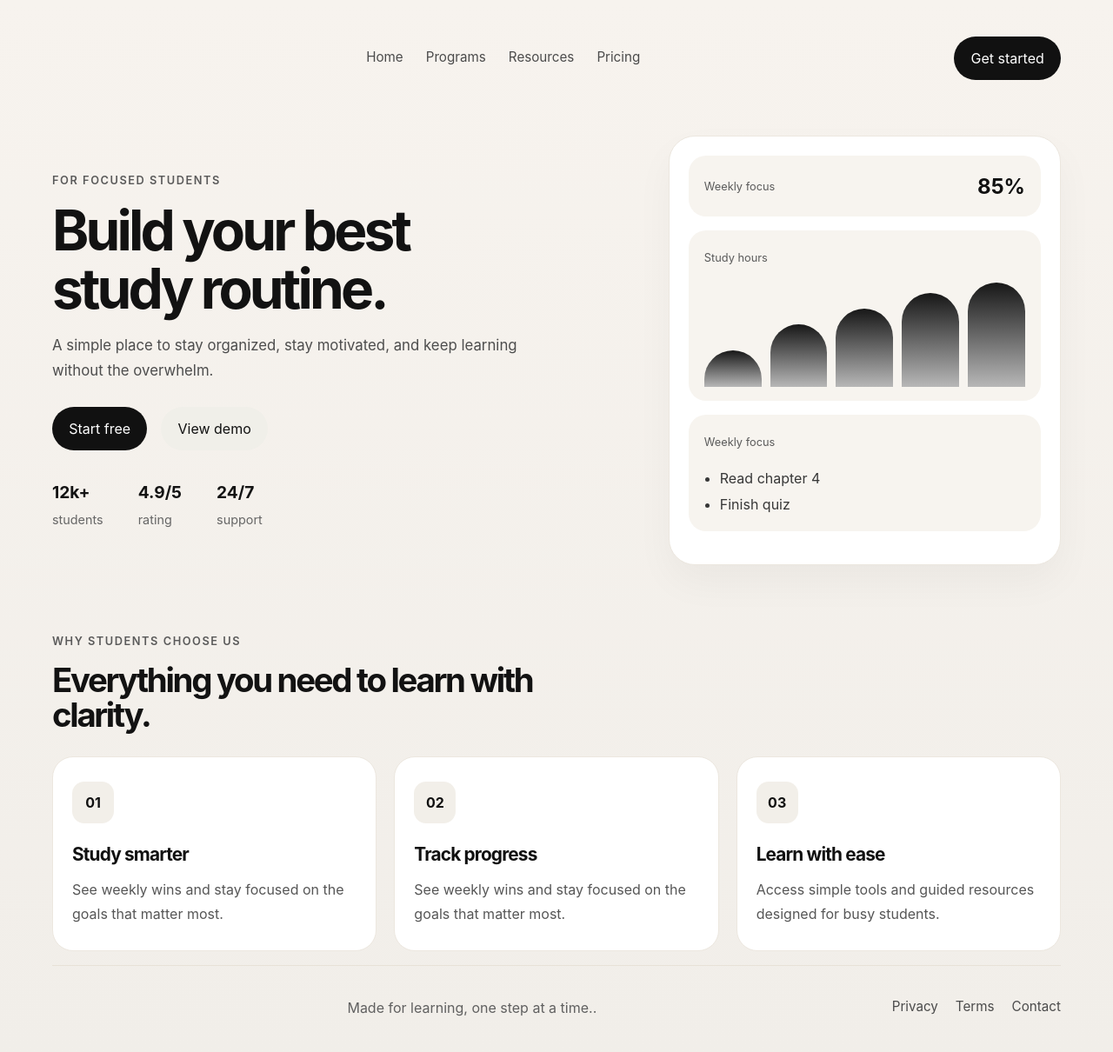
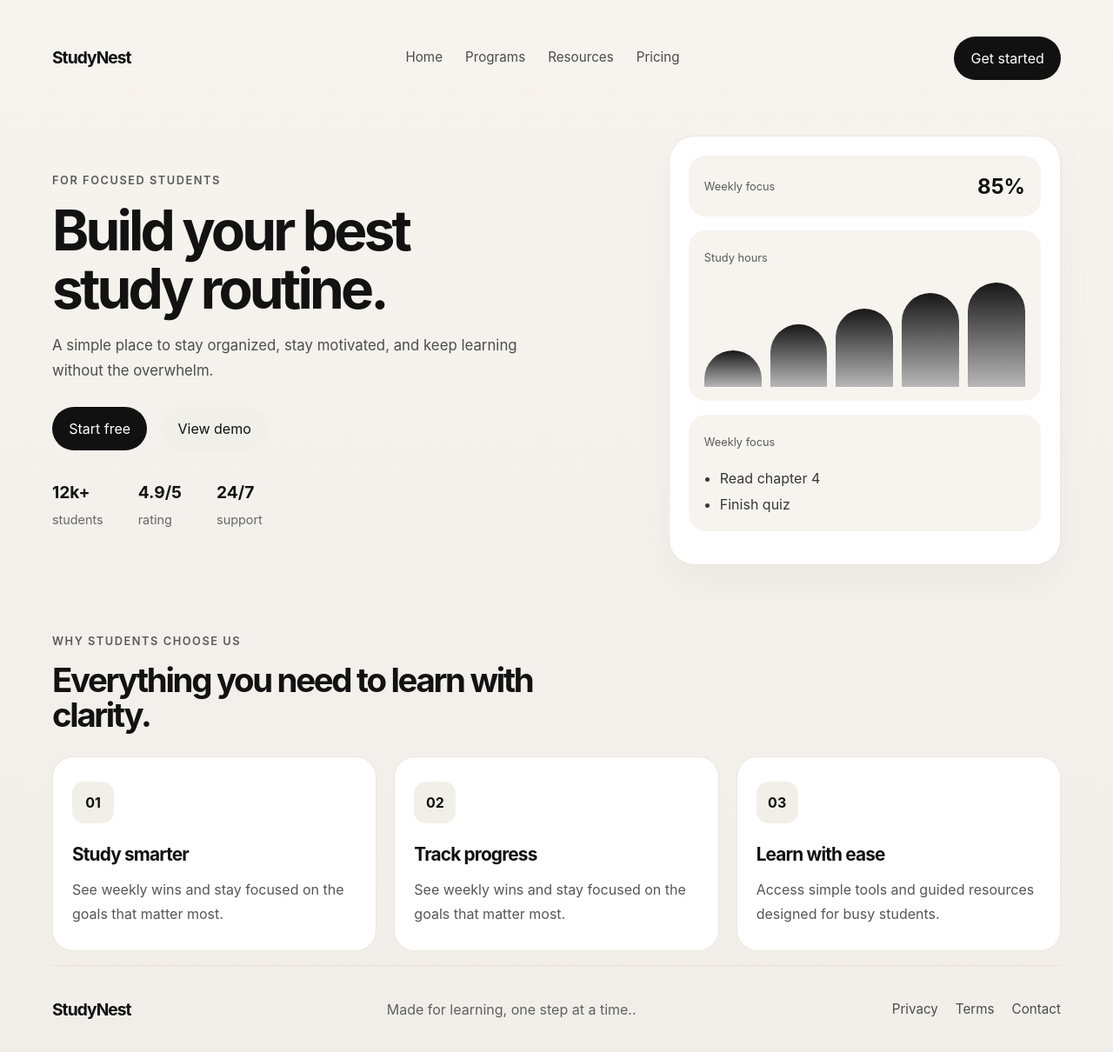
Before and after one commit to ManishNewa/ReactApp, a React (Vite) app: page / in a window 1280 px wide. Shown: the top 1210 px of the page at 87% size. Built offline with nearby package versions, Linux system fonts and the light colour scheme.

Commit message:
fix typo

```diff
--- a/src/App.jsx
+++ b/src/App.jsx
@@ -9,7 +9,7 @@ function App() {
 
     return (
         <div className="page-shell">
-            <Navbar appName={brandName} />
+            <Navbar brandName={brandName} />
 
             <main className="main-content">
                 <Hero />
@@ -17,7 +17,7 @@ function App() {
                 <Features />
             </main>
 
-            <Footer appName={brandName} />
+            <Footer brandName={brandName} />
         </div>
     );
 }
```
